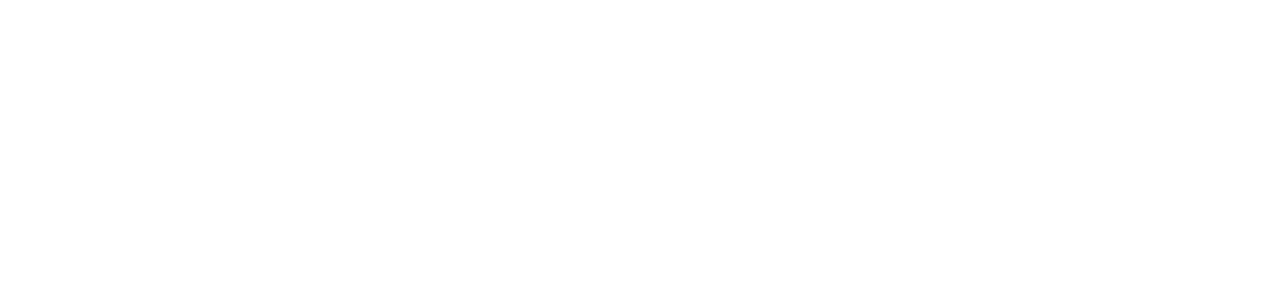
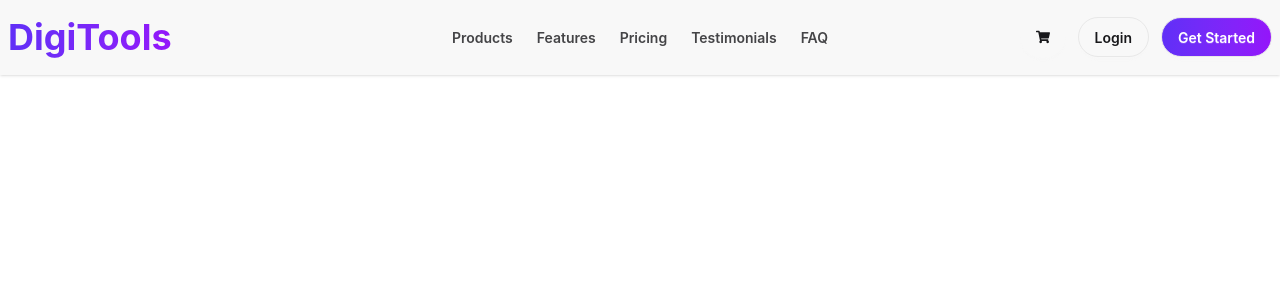
Before and after one commit to mironydev/digitools, a React (Vite) app: page / in a window 1280 px wide. Shown: the top 300 px of the page. Built offline with nearby package versions, Linux system fonts and the light colour scheme.

Commit message:
added navbar

```diff
--- a/src/App.jsx
+++ b/src/App.jsx
@@ -1,9 +1,12 @@
 import { ToastContainer } from "react-toastify";
 import "./App.css";
+import NavBar from "./navbar/NavBar";
 
 function App() {
   return (
     <>
+      <NavBar></NavBar>
+
       <ToastContainer></ToastContainer>
     </>
   );
--- /dev/null
+++ b/src/navbar/NavBar.jsx
@@ -0,0 +1,92 @@
+import React from "react";
+import { FaShoppingCart } from "react-icons/fa";
+
+const NavBar = () => {
+  return (
+    <div className="shadow-sm bg-base-200">
+      <div className="max-lg:collapse lg:mb-48 w-full rounded-md container mx-auto">
+        <input id="navbar-1-toggle" className="peer hidden" type="checkbox" />
+        <label
+          htmlFor="navbar-1-toggle"
+          className="fixed inset-0 hidden max-lg:peer-checked:block"
+        ></label>
+        <div className="collapse-title navbar">
+          <div className="navbar-start">
+            <label
+              htmlFor="navbar-1-toggle"
+              className="btn btn-ghost lg:hidden"
+            >
+              <svg
+                xmlns="http://www.w3.org/2000/svg"
+                className="h-5 w-5"
+                fill="none"
+                viewBox="0 0 24 24"
+                stroke="currentColor"
+              >
+                <path
+                  strokeLinecap="round"
+                  strokeLinejoin="round"
+                  strokeWidth="2"
+                  d="M4 6h16M4 12h8m-8 6h16"
+                />
+              </svg>
+            </label>
+            <p className="ml-2 lg:ml-0 text-4xl leading-relaxed font-bold bg-linear-to-r from-[#602FF7] to-[#9415FA] text-transparent bg-clip-text">
+              DigiTools
+            </p>
+          </div>
+          <div className="navbar-center hidden lg:flex">
+            <ul className="menu menu-horizontal px-1 font-semibold opacity-80">
+              <li>
+                <button>Products</button>
+              </li>
+              <li>
+                <button>Features</button>
+              </li>
+              <li>
+                <button>Pricing</button>
+              </li>
+              <li>
+                <button>Testimonials</button>
+              </li>
+              <li>
+                <button>FAQ</button>
+              </li>
+            </ul>
+          </div>
+          <div className="navbar-end space-x-3">
+            <button className="btn rounded-full border-none">
+              <FaShoppingCart />
+            </button>
+            <button className="btn rounded-full">Login</button>
+            <button className="btn bg-linear-to-r from-[#602FF7] to-[#9415FA] text-white rounded-full">
+              Get Started
+            </button>
+          </div>
+        </div>
+
+        <div className="collapse-content lg:hidden z-1">
+          <ul className="menu">
+            <li>
+              <button>Products</button>
+            </li>
+            <li>
+              <button>Features</button>
+            </li>
+            <li>
+              <button>Pricing</button>
+            </li>
+            <li>
+              <button>Testimonials</button>
+            </li>
+            <li>
+              <button>FAQ</button>
+            </li>
+          </ul>
+        </div>
+      </div>
+    </div>
+  );
+};
+
+export default NavBar;
```
